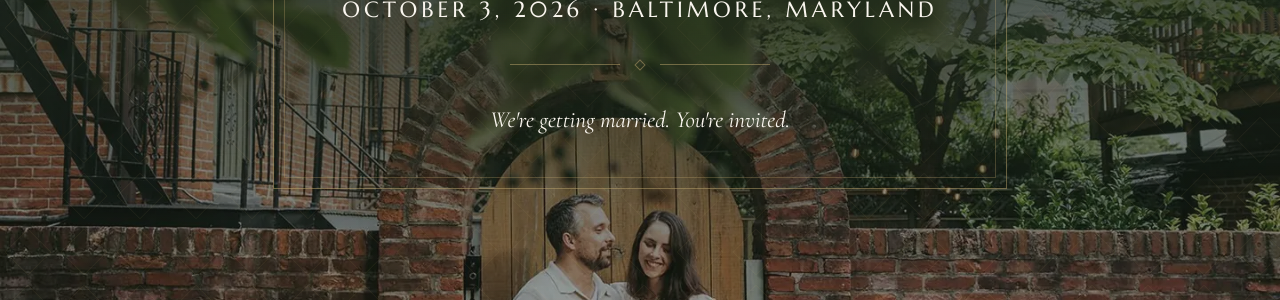
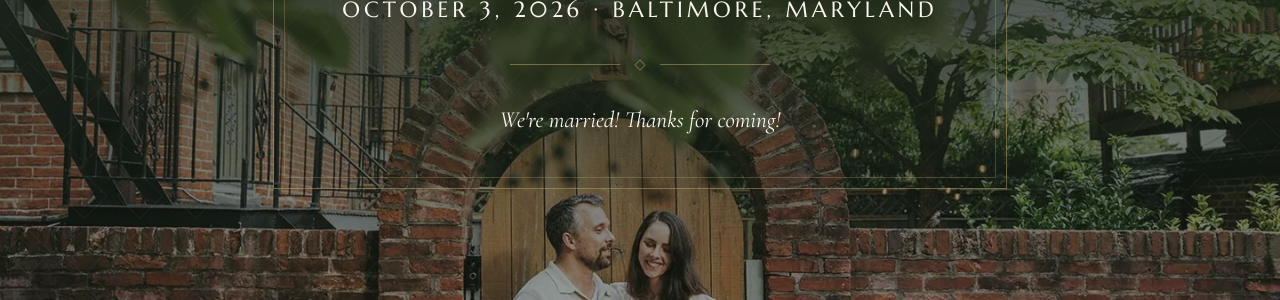
Before and after one commit to brent-mills-engineering/ben-shannon-wedding-site, a Jekyll site: the page built from index.html, in a window 1280 px wide and 900 px high. Shown: the part 450-750 px from the top of the window. Built offline with Jekyll 4.4.1, drawn with Linux system fonts in a browser that asks for light colours.

Commit message:
Update status on the index page

```diff
--- a/index.html
+++ b/index.html
@@ -18,7 +18,7 @@ permalink: /
     <h1 class="hero__names">Ben <span class="amp">&amp;</span> Shannon<span class="sr-only">: the wedding of Benjamin Groff and Shannon Frede</span></h1>
     <p class="hero__meta">October 3, 2026 &middot; Baltimore, Maryland</p>
     <div class="bs-divider bs-divider--invert" role="separator"><span class="bs-divider__dot"></span></div>
-    <p class="hero__note">We're getting married. You're invited.</p>
+    <p class="hero__note">We're married! Thanks for coming!</p>
   </div>
 </header>
 
```
